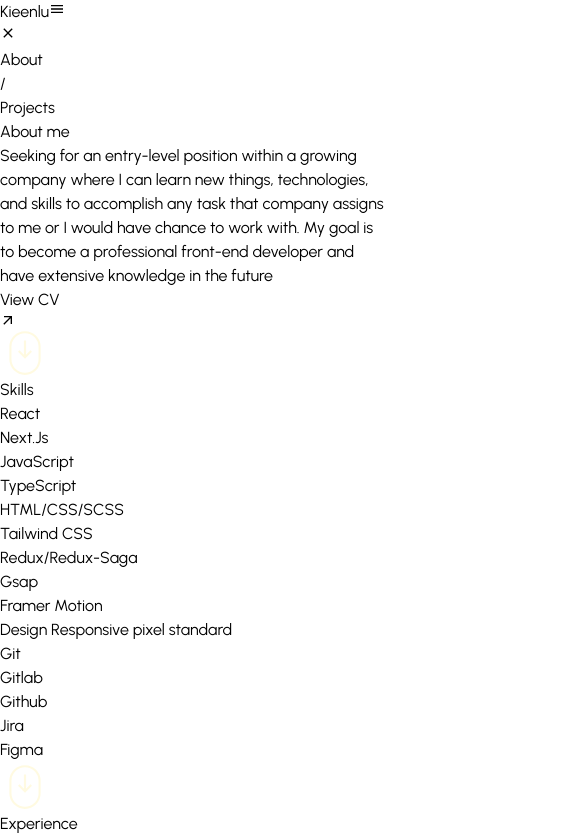
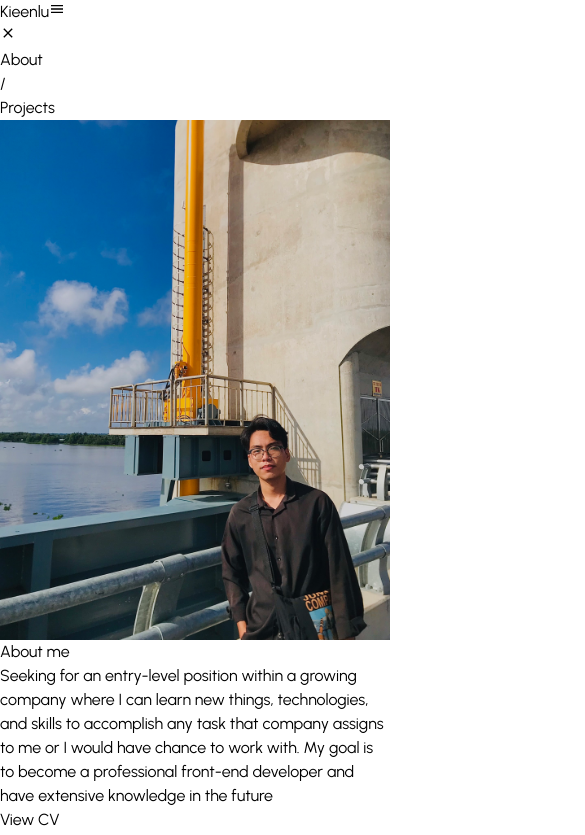
Before and after one commit to KieenLu/portfolio, a Next.js app: page /about in a window 390 px wide. Shown: the top 835 px of the page, 585 px wide, since content can reach past the window. Built offline with nearby package versions, Linux system fonts and the light colour scheme.

Commit message:
feat: responsive for about page

```diff
--- a/src/app/about/Contact/index.tsx
+++ b/src/app/about/Contact/index.tsx
@@ -21,7 +21,7 @@
 
   return (
     <div
-      className="flex flex-col gap-12 justify-center pb-40 overflow-hidden"
+      className="flex flex-col gap-12 justify-center pb-40 max-lg:pb-28 max-sm:pb-20 overflow-hidden"
       ref={contactRef}
     >
       <motion.div
--- a/src/app/about/Experience/index.tsx
+++ b/src/app/about/Experience/index.tsx
@@ -11,7 +11,7 @@
 
   return (
     <div
-      className="flex flex-col gap-12 justify-center pb-48 overflow-hidden"
+      className="flex flex-col gap-12 justify-center pb-40 max-lg:pb-28 max-sm:pb-20 overflow-hidden"
       ref={experienceRef}
     >
       <motion.div
--- a/src/app/about/SkillContainer/index.tsx
+++ b/src/app/about/SkillContainer/index.tsx
@@ -13,7 +13,7 @@
 
   return (
     <div
-      className="flex flex-col gap-12 justify-center pb-40 overflow-hidden"
+      className="flex flex-col gap-12 justify-center pb-40 max-lg:pb-28 max-sm:pb-20 overflow-hidden"
       ref={skillRef}
     >
       <motion.div
--- a/src/app/about/animate.ts
+++ b/src/app/about/animate.ts
@@ -8,7 +8,7 @@
         duration: 0.3,
         ease: [0.25, 0.25, 0.25, 0.55],
       },
-      translateX: 200,
+      translateX: -100,
     },
     show: {
       x: 0,
--- a/src/app/about/page.tsx
+++ b/src/app/about/page.tsx
@@ -10,6 +10,7 @@
 import { useRef, useState } from "react";
 import { MdArrowOutward } from "react-icons/md";
 
+import { ImageAvatar_1 } from "@/assets/images";
 import Avatar from "@/components/Avatar";
 import Bounded from "@/components/Bounded";
 import HeadingCustom from "@/components/HeadingCustom";
@@ -52,11 +53,14 @@
         transition={{ duration: 1 }}
       >
         <div
-          className="h-full overflow-y-scroll-scroll lg:flex gap-40 mt-40"
+          className="h-full overflow-y-scroll-scroll lg:flex max-lg:flex gap-40 max-lg:gap-20 mt-40 max-lg:mt-28 max-md:mt-14 max-sm:mt-5"
           ref={containerRef}
         >
-          <div className="w-4/6 max-sm:w-full">
-            <div className="flex flex-col gap-12 justify-center pb-40">
+          <div className="w-4/6 max-sm:w-full max-lg:w-3/5">
+            <div className="hidden max-sm:block mb-5">
+              <Avatar image={ImageAvatar_1.src} />
+            </div>
+            <div className="flex flex-col gap-12 justify-center pb-40 max-lg:pb-28 max-sm:pb-20">
               <HeadingCustom as="h1" size="lg">
                 About me
               </HeadingCustom>
@@ -96,13 +100,13 @@
 
             <Contact />
           </div>
-          <div className="w-2/6 max-sm:w-full sticky top-20 pt-0 h-max">
+          <div className="w-2/6 max-lg:w-2/5 sticky top-20 pt-0 h-max max-sm:hidden">
             <AnimatePresence>
               {LIST_AVATAR.map((item) => (
                 <motion.div
                   initial="hidden"
                   variants={animateFade(0.3)}
-                  animate={{ translateX: 200 }}
+                  animate={{ translateX: -100 }}
                   whileInView={indexImg === item.key ? "show" : "hidden"}
                   key={item.key}
                   className={clsx("absolute top-0 left-0")}
```
